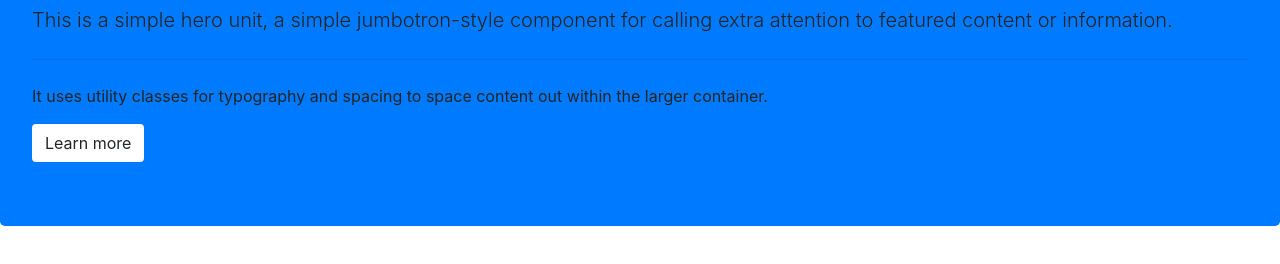
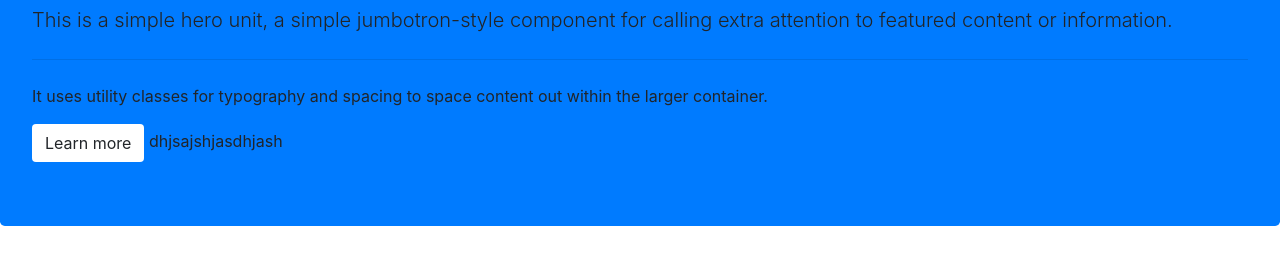
Before and after one commit to TheSwordBreaker/boostrap, a plain HTML site: page index.html in a window 1280 px wide. Shown: the part 214-478 px from the top of the page. Drawn offline with nearby package versions, Linux system fonts and the light colour scheme.

Commit message:
hsfjdhfjczhjxhczj

```diff
--- a/index.html
+++ b/index.html
@@ -56,6 +56,7 @@
             <p>It uses utility classes for typography and spacing to space content out within the larger container.</p>
             <a class="btn  btn-white bg-white" href="#" role="button">Learn more</a>
           </h1>
+      dhjsajshjasdhjash
       <!-- <h1>
           <p>This is text 1</p>
           <p class="me">This is text 2</p>
```
